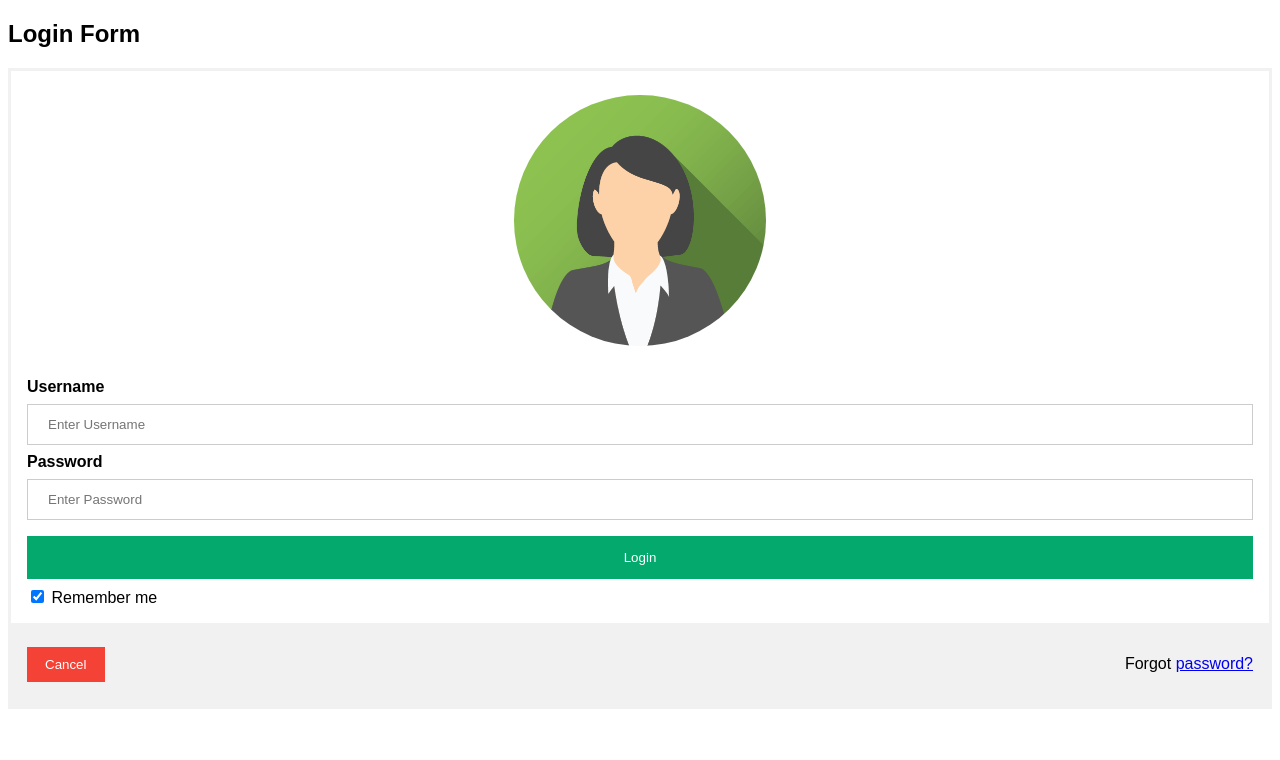
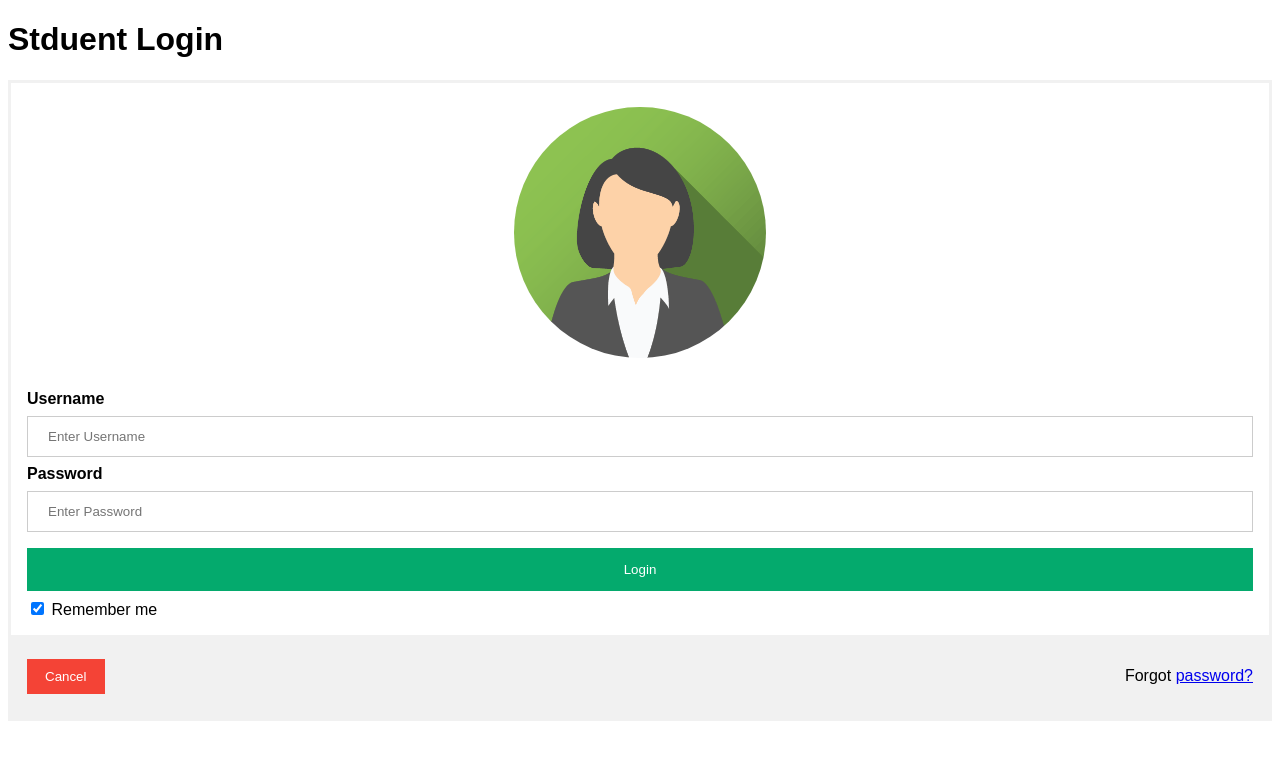
Before and after one commit to ravi2krishna/login-2426, a plain HTML site: page index.html in a window 1280 px wide. Drawn offline with Linux system fonts and the light colour scheme.

Commit message:
Update index.html

```diff
--- a/index.html
+++ b/index.html
@@ -68,7 +68,7 @@ span.psw {
 </head>
 <body>
 
-<h2>Login Form</h2>
+<h1>Stduent Login</h1>
 
 <form action="/action_page.php" method="post">
   <div class="imgcontainer">
```
